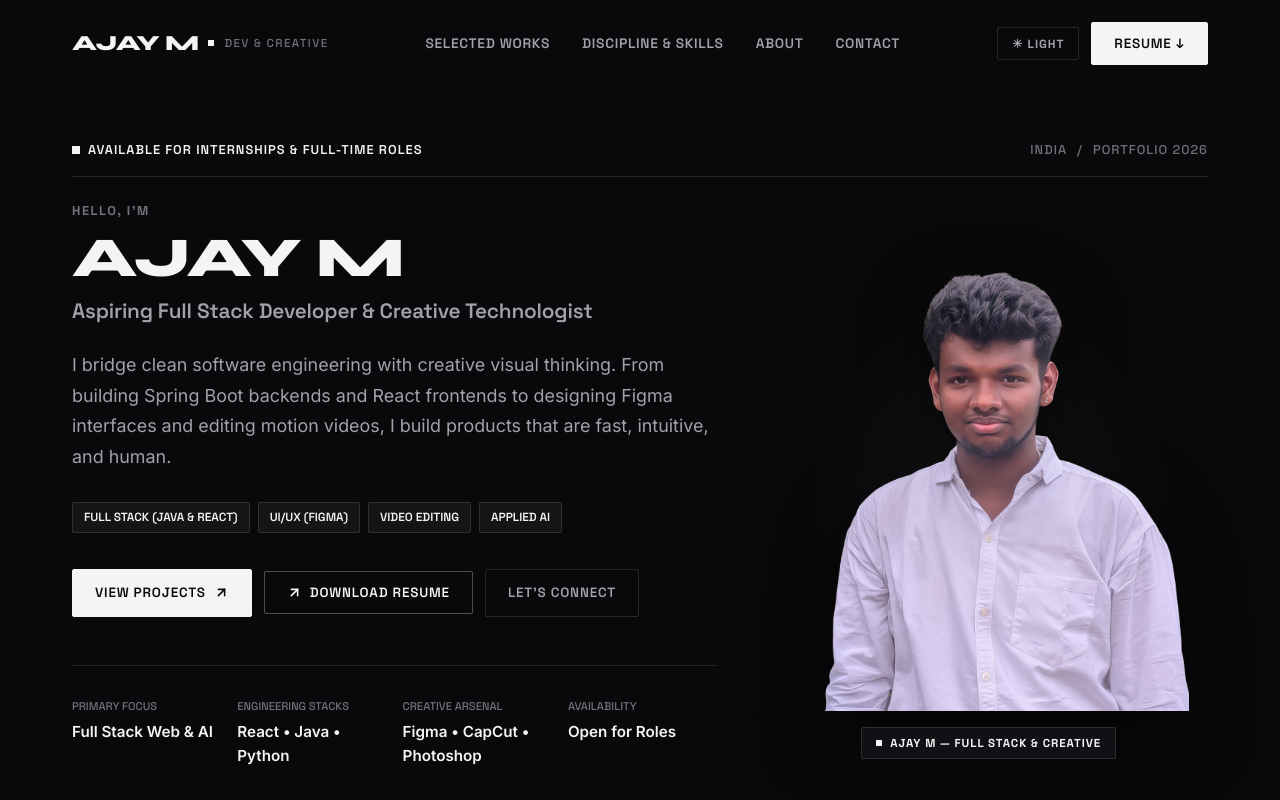
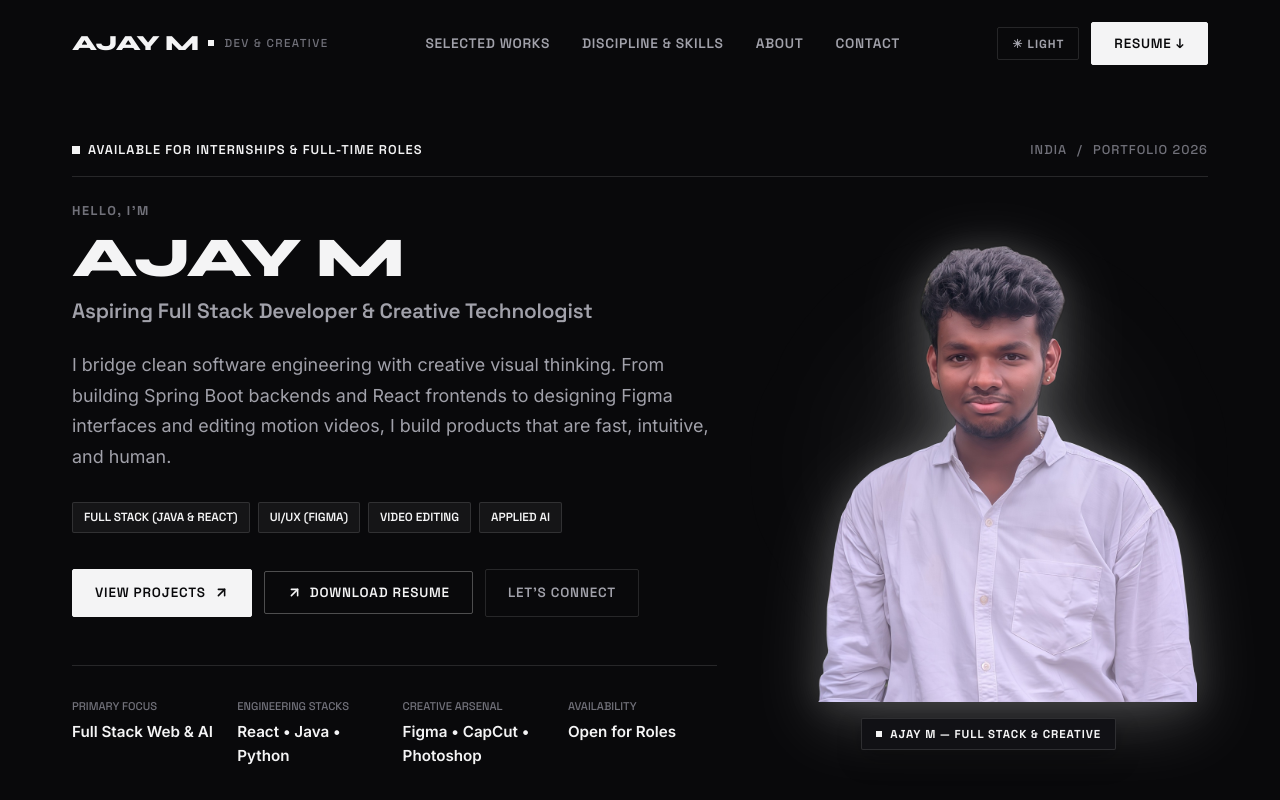
Before and after one commit to ajaymanikandanoff/portfolio, a React (Vite) app: page / in a window 1280 px wide. Shown: the top 800 px of the page. Built offline with nearby package versions, Linux system fonts and the light colour scheme.

Commit message:
feat: elevate hero portrait cutout and apply adaptive white shadow for dark mode and black shadow for light mode

```diff
--- a/src/index.css
+++ b/src/index.css
@@ -558,6 +558,7 @@ img {
   justify-content: center;
   align-items: center;
   position: relative;
+  margin-top: -38px; /* Shifted up as requested */
 }
 
 .cutout-stage {
@@ -575,10 +576,11 @@ img {
   top: 50%;
   left: 50%;
   transform: translate(-50%, -50%);
-  width: 380px;
-  height: 380px;
+  width: 400px;
+  height: 400px;
   border-radius: 50%;
-  background: radial-gradient(circle, rgba(255, 255, 255, 0.08) 0%, rgba(255, 255, 255, 0.02) 40%, transparent 70%);
+  /* White ambient glow for dark mode */
+  background: radial-gradient(circle, rgba(255, 255, 255, 0.12) 0%, rgba(255, 255, 255, 0.03) 45%, transparent 70%);
   filter: blur(50px);
   pointer-events: none;
   z-index: 0;
@@ -586,7 +588,8 @@ img {
 }
 
 body[data-theme='light'] .cutout-ambient-glow {
-  background: radial-gradient(circle, rgba(0, 0, 0, 0.06) 0%, rgba(0, 0, 0, 0.02) 40%, transparent 70%);
+  /* Black ambient glow for light mode */
+  background: radial-gradient(circle, rgba(0, 0, 0, 0.08) 0%, rgba(0, 0, 0, 0.02) 45%, transparent 70%);
 }
 
 .cutout-portrait-image {
@@ -594,27 +597,28 @@ body[data-theme='light'] .cutout-ambient-glow {
   z-index: 1;
   width: auto;
   max-width: 100%;
-  max-height: 500px;
+  max-height: 520px;
   object-fit: contain;
   display: block;
-  /* Natural drop-shadow on the cutout body without any box */
-  filter: drop-shadow(0 22px 32px rgba(0, 0, 0, 0.55));
+  /* WHITE SHADOW FOR DARK MODE */
+  filter: drop-shadow(0 15px 35px rgba(255, 255, 255, 0.22)) drop-shadow(0 0 15px rgba(255, 255, 255, 0.12));
   transition: transform 0.35s cubic-bezier(0.16, 1, 0.3, 1), filter 0.35s ease;
   user-select: none;
   -webkit-user-drag: none;
 }
 
-body[data-theme='light'] .cutout-portrait-image {
-  filter: drop-shadow(0 20px 28px rgba(0, 0, 0, 0.16));
-}
-
 .cutout-portrait-image:hover {
   transform: translateY(-8px) scale(1.02);
-  filter: drop-shadow(0 30px 40px rgba(0, 0, 0, 0.65));
+  filter: drop-shadow(0 20px 45px rgba(255, 255, 255, 0.35)) drop-shadow(0 0 25px rgba(255, 255, 255, 0.22));
+}
+
+/* BLACK SHADOW FOR LIGHT MODE */
+body[data-theme='light'] .cutout-portrait-image {
+  filter: drop-shadow(0 20px 35px rgba(0, 0, 0, 0.32)) drop-shadow(0 4px 12px rgba(0, 0, 0, 0.18));
 }
 
 body[data-theme='light'] .cutout-portrait-image:hover {
-  filter: drop-shadow(0 26px 36px rgba(0, 0, 0, 0.22));
+  filter: drop-shadow(0 25px 45px rgba(0, 0, 0, 0.45)) drop-shadow(0 8px 18px rgba(0, 0, 0, 0.26));
 }
 
 .cutout-floating-tag {
```
